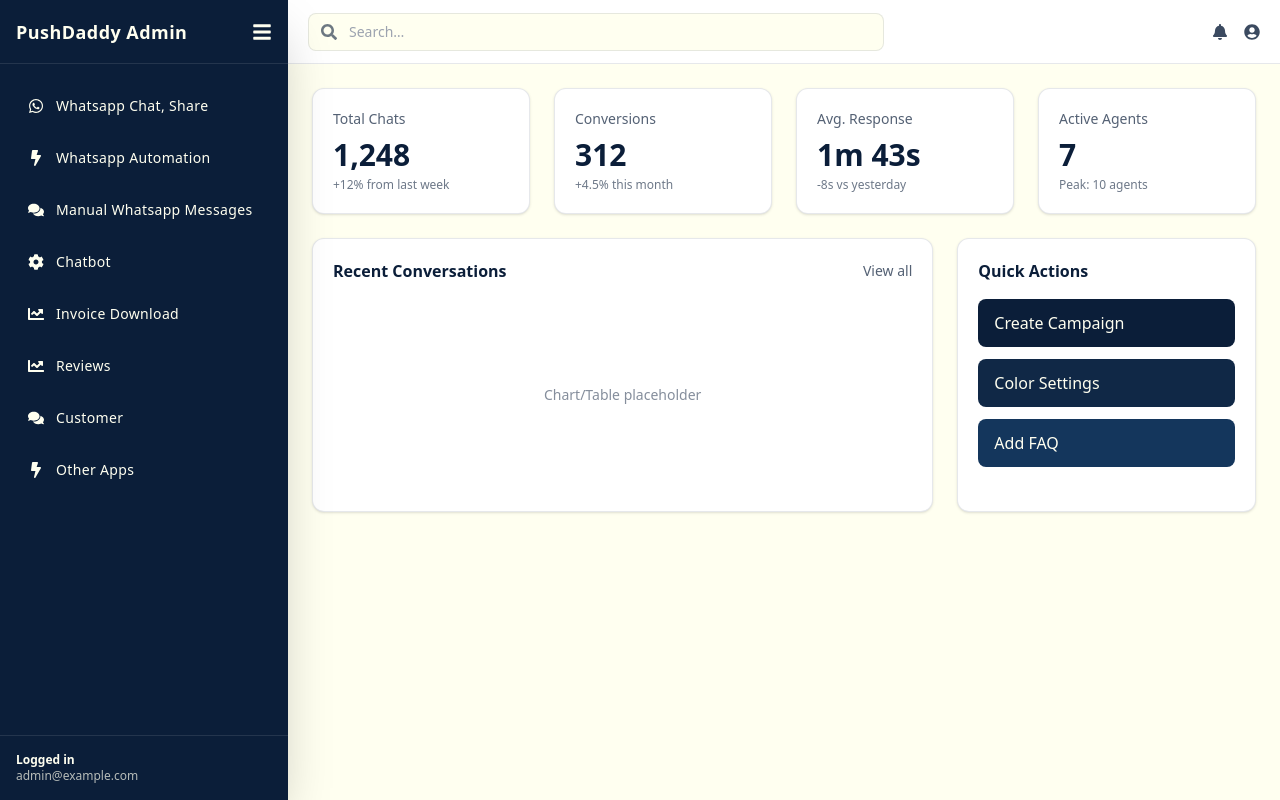
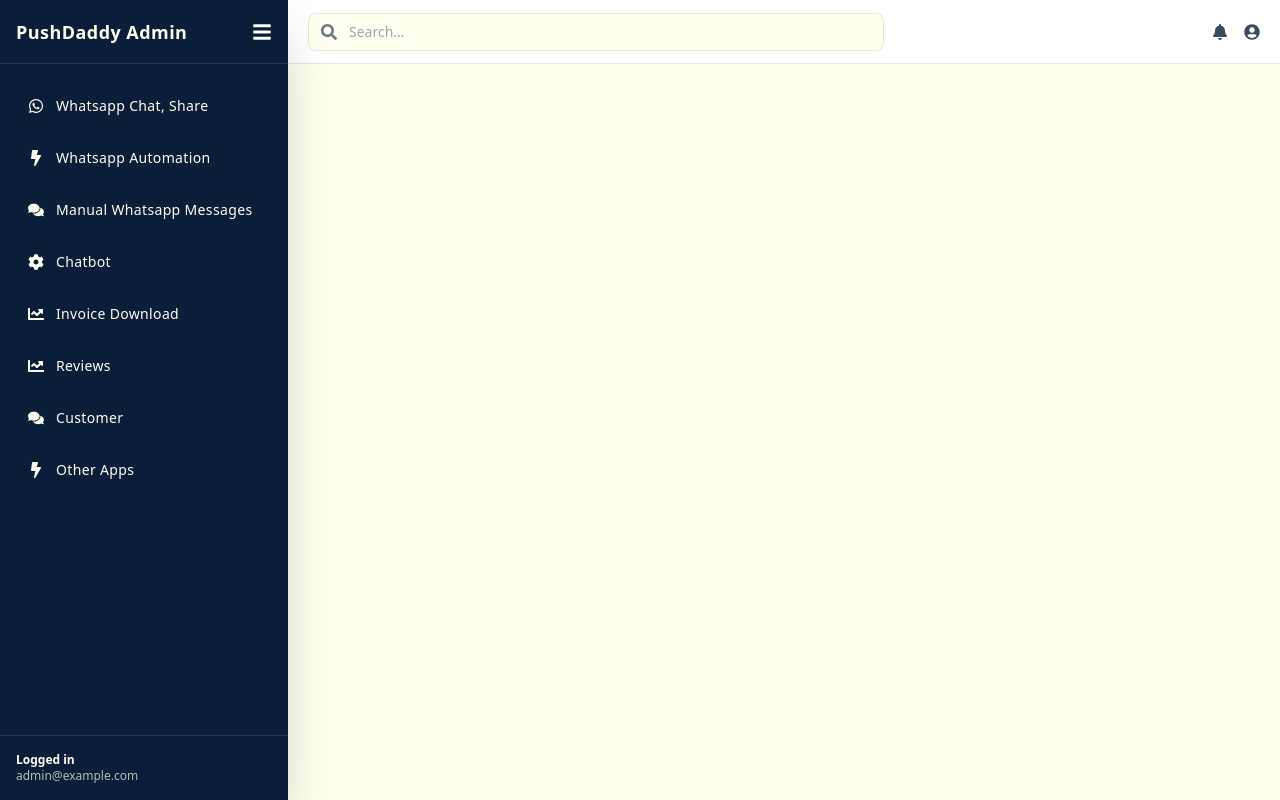
Before and after one commit to Kbhardwaj1203/whatsapp_integration_latest, a React (Vite) app: page / in a window 1280 px wide. Built offline with nearby package versions, Linux system fonts and the light colour scheme.

Commit message:
minor fix

```diff
--- a/src/App.jsx
+++ b/src/App.jsx
@@ -11,54 +11,11 @@
 
 const App = () => {
   const [sidebarOpen, setSidebarOpen] = useState(true);
-  const [currentPage, setCurrentPage] = useState('dashboard'); // 'dashboard' | 'color' | 'mobile' | 'call' | 'chat' | 'email' | 'text'
+  const [currentPage, setCurrentPage] = useState('dashboard'); // 'dashboard' | 'color' | 'mobile' | 'call' | 'chat' | 'email' | 'text' | 'add-contact'
 
   const renderDashboard = () => (
     <div className="p-6 space-y-6">
-      {/* Top stats */}
-      <div className="grid grid-cols-1 sm:grid-cols-2 xl:grid-cols-4 gap-6">
-        <div className="bg-white rounded-xl shadow p-5 border border-[#0b1e39]/10">
-          <div className="text-sm text-[#0b1e39]/70">Total Chats</div>
-          <div className="mt-2 text-3xl font-bold text-[#0b1e39]">1,248</div>
-          <div className="mt-1 text-xs text-[#0b1e39]/60">+12% from last week</div>
-        </div>
-        <div className="bg-white rounded-xl shadow p-5 border border-[#0b1e39]/10">
-          <div className="text-sm text-[#0b1e39]/70">Conversions</div>
-          <div className="mt-2 text-3xl font-bold text-[#0b1e39]">312</div>
-          <div className="mt-1 text-xs text-[#0b1e39]/60">+4.5% this month</div>
-        </div>
-        <div className="bg-white rounded-xl shadow p-5 border border-[#0b1e39]/10">
-          <div className="text-sm text-[#0b1e39]/70">Avg. Response</div>
-          <div className="mt-2 text-3xl font-bold text-[#0b1e39]">1m 43s</div>
-          <div className="mt-1 text-xs text-[#0b1e39]/60">-8s vs yesterday</div>
-        </div>
-        <div className="bg-white rounded-xl shadow p-5 border border-[#0b1e39]/10">
-          <div className="text-sm text-[#0b1e39]/70">Active Agents</div>
-          <div className="mt-2 text-3xl font-bold text-[#0b1e39]">7</div>
-          <div className="mt-1 text-xs text-[#0b1e39]/60">Peak: 10 agents</div>
-        </div>
-      </div>
-
-      {/* Content blocks */}
-      <div className="grid grid-cols-1 xl:grid-cols-3 gap-6">
-        <div className="xl:col-span-2 bg-white rounded-xl shadow p-5 border border-[#0b1e39]/10">
-          <div className="flex items-center justify-between">
-            <h3 className="font-semibold text-[#0b1e39]">Recent Conversations</h3>
-            <button className="text-sm text-[#0b1e39]/70 hover:text-[#0b1e39]">View all</button>
-          </div>
-          <div className="mt-4 h-48 grid place-items-center text-[#0b1e39]/50 text-sm">
-            Chart/Table placeholder
-          </div>
-        </div>
-        <div className="bg-white rounded-xl shadow p-5 border border-[#0b1e39]/10">
-          <h3 className="font-semibold text-[#0b1e39]">Quick Actions</h3>
-          <div className="mt-4 space-y-3">
-            <button className="w-full text-left px-4 py-3 rounded-lg bg-[#0b1e39] text-[#fffff0] hover:opacity-90">Create Campaign</button>
-            <button className="w-full text-left px-4 py-3 rounded-lg bg-[#102846] text-[#fffff0] hover:opacity-90" onClick={() => setCurrentPage('color')}>Color Settings</button>
-            <button className="w-full text-left px-4 py-3 rounded-lg bg-[#14365c] text-[#fffff0] hover:opacity-90">Add FAQ</button>
-          </div>
-        </div>
-      </div>
+      {/* ...existing code... */}
     </div>
   );
 
@@ -74,6 +31,7 @@
             if (route === 'chat') setCurrentPage('chat');
             if (route === 'email') setCurrentPage('email');
             if (route === 'text') setCurrentPage('text');
+            if (route === 'add-contact') setCurrentPage('add-contact');
           }}
         />
       )}
@@ -136,6 +94,11 @@
               <TextConfig />
             </div>
           )}
+          {currentPage === 'add-contact' && (
+            <div className="p-6">
+              <AddContact />
+            </div>
+          )}
         </section>
       </main>
     </div>
```
